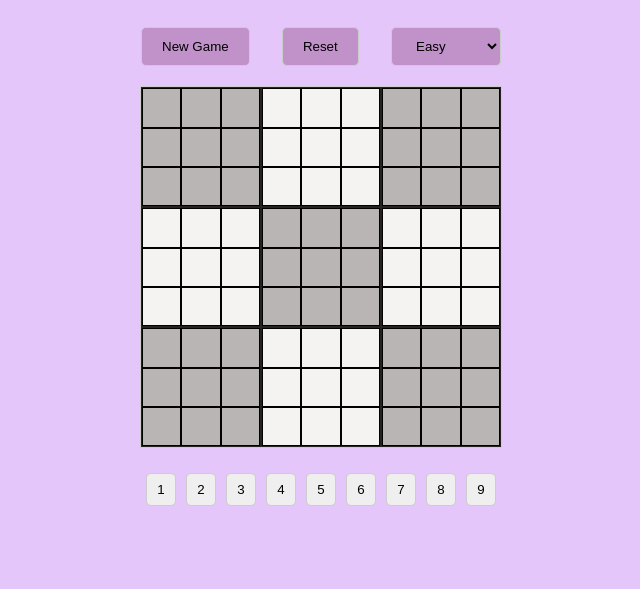
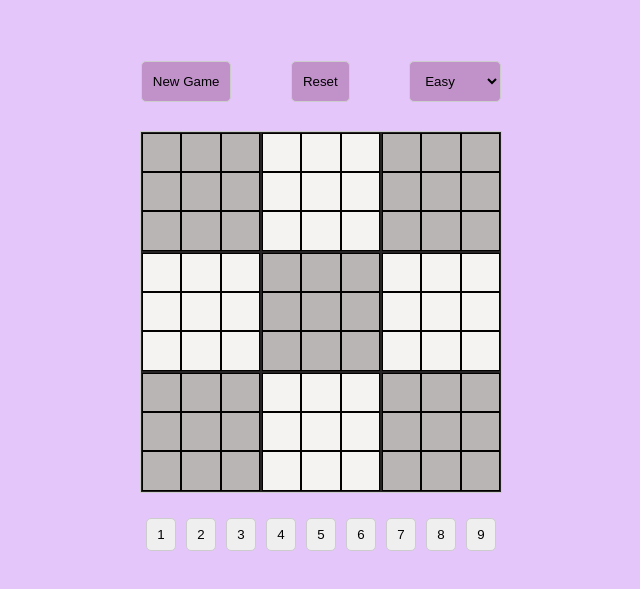
Before and after one commit to Kushal139/Sudoku, a plain HTML site: page index.html in a window 1280 px wide. Shown: the part 61-650 px from the top of the page, without its empty margins (319-959 px from the left). Drawn offline with Linux system fonts and the light colour scheme; no server answers.

Commit message:
media quary added

```diff
--- a/style.css
+++ b/style.css
@@ -8,7 +8,8 @@ body {
 #container {
     display: flex;
     flex-wrap: wrap;
-    margin: 30px;
+    height: 100%;
+    margin: calc(100% /20);
     align-items: center;
     justify-content: space-around;
     align-items: center;
@@ -22,14 +23,14 @@ h1 {
 .controls {
     display: flex;
     width: 360px;
-    margin-left: calc(360 / 20);
+    height: 28.33%;
     justify-content: space-between;
-    margin-bottom: 20px;
+    margin-bottom: 2.5%;
 }
 
 .controls button,
 .controls select {
-    padding: 10px 20px;
+    padding: 3%;
     border: 1px solid #ccc;
     border-radius: 5px;
     cursor: pointer;
@@ -40,18 +41,18 @@ h1 {
     display: flex;
     flex-wrap: wrap;
     width: 360px;
-    height: 360px;
+    aspect-ratio: 1/1;
     border: 1px solid #ccc;
 }
 
 #sudoku-grid div {
     width: calc(100% / 3);
-    height: calc(100% / 3);
+    aspect-ratio: 1/1;
     border: 1px solid #030000;
     box-sizing: border-box;
     text-align: center;
-    line-height: 40px;
-    font-size: 20px;
+    /* line-height: 40px; */
+    font-size:medium;
     cursor: pointer;
 }
 
@@ -59,13 +60,12 @@ h1 {
 #sudoku-grid .class1 {
     display: flex;
     flex-wrap: wrap;
-    width: 120px;
-    height: 120px;
+    width: calc(100% / 3);
+    aspect-ratio: 1/1;
     border: 1px solid #242222;
     box-sizing: border-box;
     text-align: center;
-    line-height: 40px;
-    font-size: 20px;
+    /* line-height: 40px; */
     cursor: pointer;
 }
 
@@ -103,8 +103,7 @@ button:hover {
     justify-content: center;
     align-items: center;
     text-align: center;
-    line-height: 40px;
-    font-size: 20px;
+    font-size: medium;
     cursor: pointer;
 }
 
@@ -121,102 +120,22 @@ button:hover {
     background-color: rgb(213, 25, 25);
 }
 
-/* Media Queries
-
-/* Small devices (phones, 600px and down) */
-/* @media only screen and (max-width: 600px) {
-    #container {
-        margin: 15px;
-    }
+/* Apply styles for screens wider than 768px */
+@media (max-width: 360px) {
     .controls {
         width: 100%;
-        flex-direction: column;
-        align-items: center;
-    }
-    .controls button,
-    .controls select {
-        width: 80%;
-        margin: 5px 0;
     }
     #sudoku-grid {
         width: 100%;
-        height: auto;
+        aspect-ratio: 1/1;
     }
-    #sudoku-grid div {
-        height: calc(100vw / 9);
-        line-height: calc(100vw / 9);
-        font-size: calc(100vw / 15);
-    }
+
     .number-pad {
         width: 100%;
-        flex-direction: column;
-        align-items: center;
     }
     .number-pad button {
-        width: 80%;
-        margin: 5px 0;
+        padding: 6px 8px;
+        border-radius: 4px;
+        margin: 2px;
     }
 }
-
-/* Medium devices (tablets, 600px to 900px) */
-/* @media only screen and (min-width: 601px) and (max-width: 900px) {
-    #container {
-        margin: 20px;
-    }
-    .controls {
-        width: 100%;
-        flex-direction: row;
-        flex-wrap: wrap;
-        justify-content: space-around;
-    }
-    .controls button,
-    .controls select {
-        width: 40%;
-        margin: 5px;
-    }
-    #sudoku-grid {
-        width: 80%;
-        height: auto;
-    }
-    #sudoku-grid div {
-        height: calc(80vw / 9);
-        line-height: calc(80vw / 9);
-        font-size: calc(80vw / 15);
-    }
-    .number-pad {
-        width: 80%;
-        flex-direction: row;
-        flex-wrap: wrap;
-        justify-content: space-around;
-    }
-    .number-pad button {
-        width: 40%;
-        margin: 5px;
-    }
-}
-
-/* Large devices (laptops/desktops, 900px and up) */
-/* @media only screen and (min-width: 901px) {
-    #container {
-        margin: 30px;
-    }
-    .controls {
-        width: 360px;
-    }
-    #sudoku-grid {
-        width: 360px;
-        height: 360px;
-    }
-    #sudoku-grid div {
-        height: calc(100% / 3);
-        line-height: 40px;
-        font-size: 20px;
-    }
-    .number-pad {
-        width: 360px;
-    }
-    .number-pad button {
-        width: auto;
-        margin: 5px;
-    }
-} */
```
